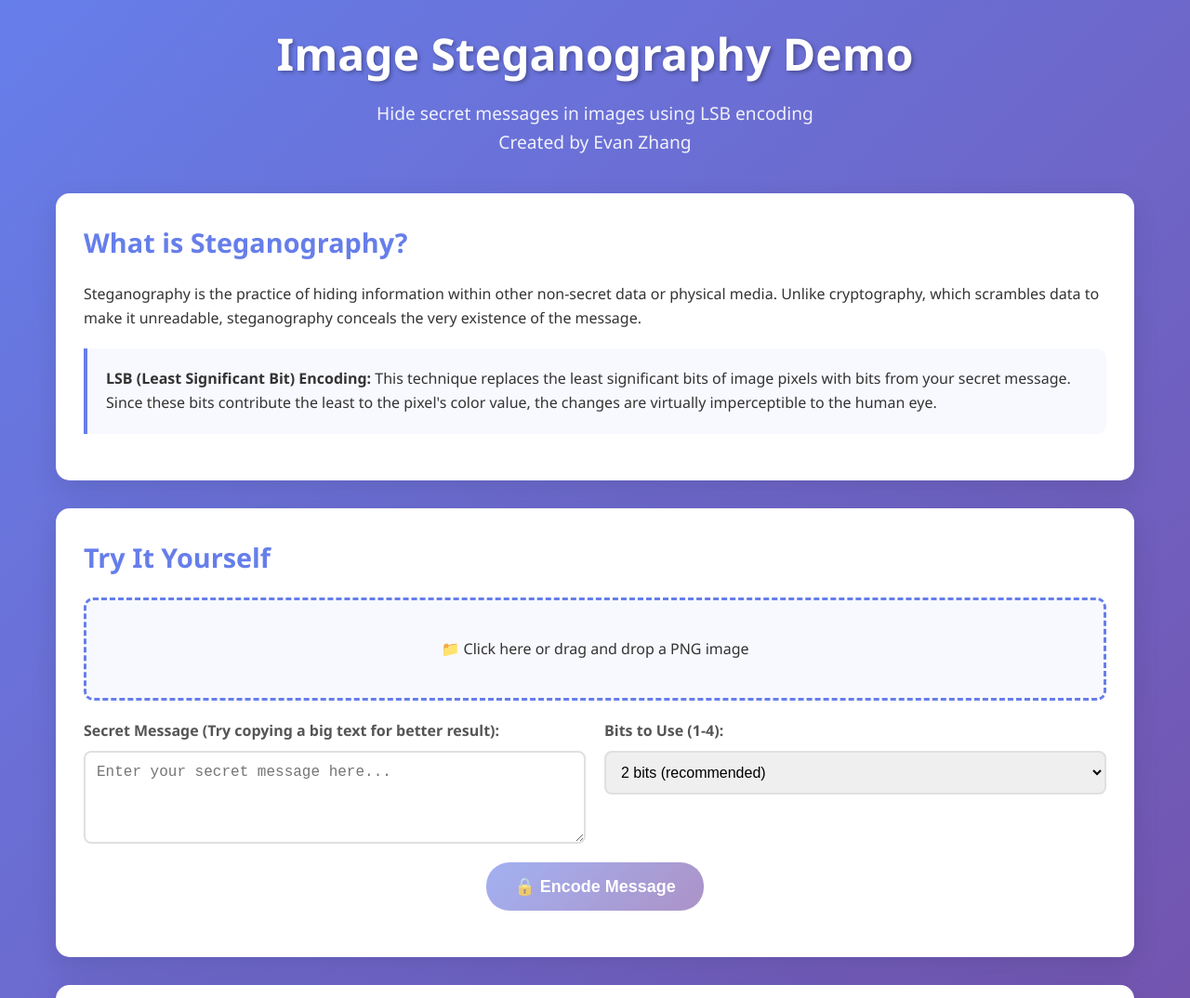
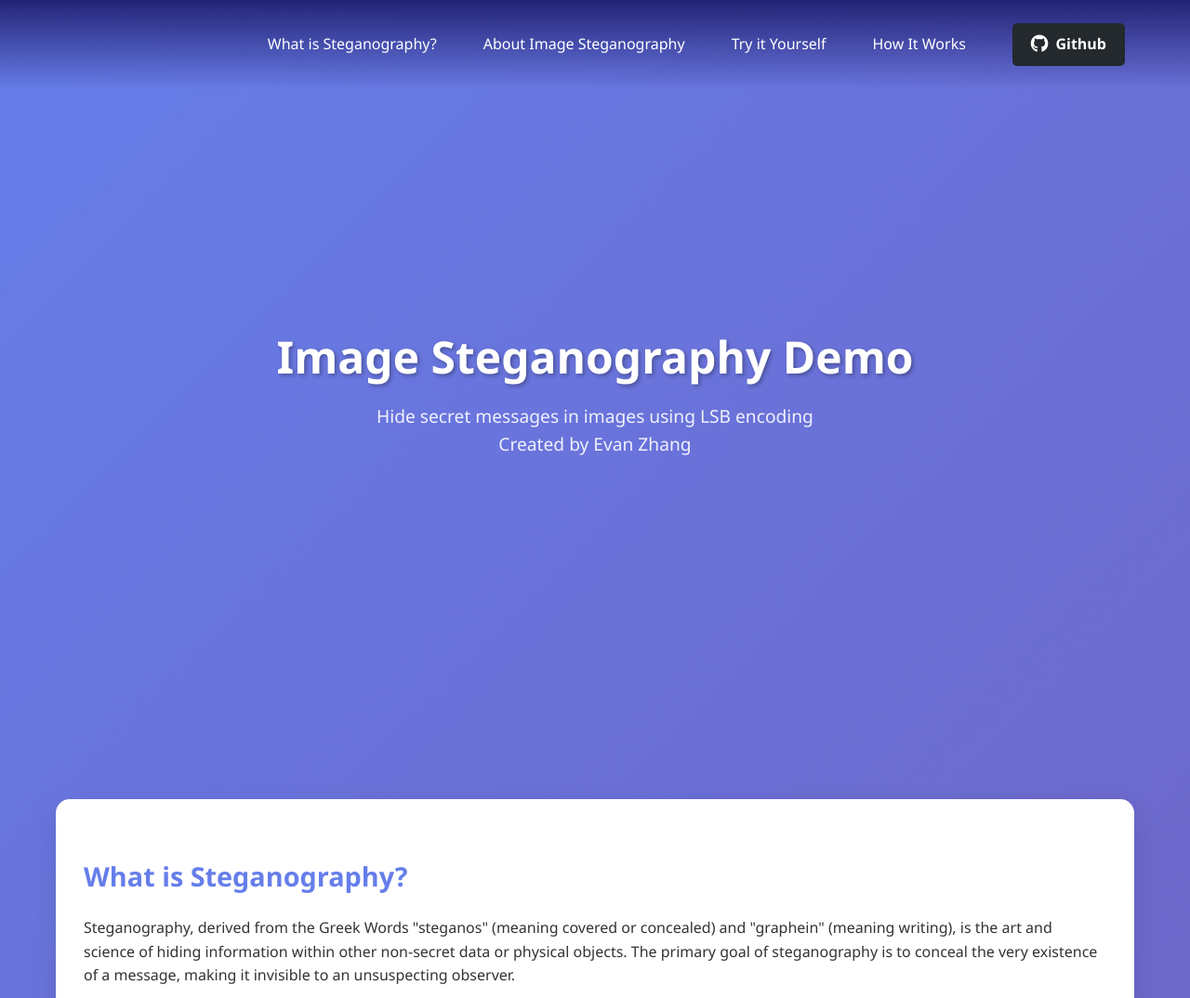
Before and after one commit to eczhang12/Image-Steganography-mini, a plain HTML site: page index.html in a window 1280 px wide. Shown: the top 1074 px of the page at 93% size. Drawn offline with Linux system fonts and the light colour scheme.

Commit message:
Added Nav bar, made each section take up the entire page, changed "What is Steganography"

```diff
--- a/index.html
+++ b/index.html
@@ -8,6 +8,16 @@
     <link rel="stylesheet" href="styles.css" />
 </head>
 <body>
+    <nav class="navbar">
+        <ul class="navbar-nav">
+            <li><a href="#what-is-steganography">What is Steganography?</a></li>
+            <li><a href="#about-image-steganography">About Image Steganography</a></li>
+            <li><a href="#try-it-yourself">Try it Yourself</a></li>
+            <li><a href="#how-it-works">How It Works</a></li>
+            <li><a href="https://github.com/eczhang12/Image-Steganography-mini" target="_blank" class="github-btn"><i class="fab fa-github"></i>Github</a></li>
+        </ul>
+
+    </nav>
     <div class="container">
         <div class="header">
             <h1>Image Steganography Demo</h1>
@@ -15,16 +25,31 @@
             <p>Created by Evan Zhang</p>
         </div>
 
-        <div class="section">
+        <div class="section" id="what-is-steganography">
             <h2>What is Steganography?</h2>
-            <p>Steganography is the practice of hiding information within other non-secret data or physical media. Unlike cryptography, which scrambles data to make it unreadable, steganography conceals the very existence of the message.</p>
+            <p>Steganography, derived from the Greek Words "steganos" (meaning covered or concealed) and "graphein" (meaning writing), is the art and science of hiding information within other non-secret data or physical objects. The primary goal of steganography is to conceal the very existence of a message, making it invisible to an unsuspecting observer.</p>
+            <h3>A Brief History</h3>
+            <p>The practice of steganography dates back to ancient times. One of the earliest recorded examples come from ancient Greece, where Histiaeus, a Greek tyrant, shaved a slave's head, tattooed a message on his scalp, and then waited for his hair to grow back before sending him. Another historical example involved writing messages on wooden tablets and covering them with wax, making them appear as blank tablets.</p>
+            <h3>General Principle</h3>
+            <p>At its core, steganography leverages the redundancy or "noise" inherent in various media. By making subtle alterations to these imperceptible parts of a cover medium (like an image, audio file, or video), a secret message can be embedded without visibly or audibly changing the original file. The effectiveness relies on the human perception system's limitations.</p>
+            <h3>Types of Digital Steganography</h3>
+            <ul>
+                <li><strong>Image Steganography:</strong> Hiding data within image files by manipulating pixels</li>
+                <li><strong>Audio Steganography:</strong> Embedding messages in audio files by manipulating sound frequences, echo, or other properties.</li>
+                <li><strong>Video Steganography:</strong> A more complex form, hiding data within video frames, essentially applying image steganography to a sequence of images.</li>
+                <li><strong>Text Steganography:</strong> Concealing information within text files by manipulating formatting (spaces, tabs, font styles), using specific word choices, or even hidden characters.</li>
+            </ul>
+        </div>
+        <div class="section" id="about-image-steganography">
+            <h2>About Image Steganography</h2>
 
             <div class="info-box">
                 <strong>LSB (Least Significant Bit) Encoding:</strong> This technique replaces the least significant bits of image pixels with bits from your secret message. Since these bits contribute the least to the pixel's color value, the changes are virtually imperceptible to the human eye.
             </div>
+
         </div>
 
-        <div class="section">
+        <div class="section" id="try-it-yourself">
             <h2>Try It Yourself</h2>
 
             <div class="upload-area" id="uploadArea">
@@ -72,7 +97,7 @@
             </div>
         </div>
 
-        <div class="section">
+        <div class="section" id="how-it-works">
             <h2>How It Works</h2>
             <p>The algorithm works by:</p>
             <ol style="margin-left: 20px; margin-top: 10px;">
--- a/styles.css
+++ b/styles.css
@@ -3,6 +3,56 @@
     padding: 0;
     box-sizing: border-box;
 }
+
+html {
+    scroll-behavior: smooth;
+    scroll-padding-top: 80px;
+}
+
+.navbar {
+    background-color: transparent;
+    color: #ecf0f1;
+    padding: 15px 30px;
+    display: flex;
+    justify-content: left;
+    align-items: center;
+    position: fixed;
+    width: 100%;
+    top: 0;
+    left: 0;
+    z-index: 1000;
+    /* box-shadow: 0 2px 5px rgba(0,0,0,0.2); */
+    background: linear-gradient(to bottom, rgb(35, 35, 117), rgba(102, 126, 234, 0));
+
+}
+
+.navbar-nav {
+    list-style: none;
+    margin: 0;
+    padding: 0;
+    width: 100%;
+    display: flex;
+    flex-direction: row;
+    align-items: center;
+    justify-content: right;
+}
+
+.navbar-nav li {
+    margin-right: 30px;
+    padding: 10px;
+
+}
+
+.navbar-nav li:hover {
+    background-color: #9494e6;
+}
+
+.navbar-nav a {
+    color: white;
+    text-decoration: none;
+}
+
+
 
 body {
     font-family: 'Segoe UI', Tahoma, Geneva, Verdana, sans-serif;
@@ -22,6 +72,11 @@ body {
     text-align: center;
     color: white;
     margin-bottom: 40px;
+    height: 100vh;
+    display: flex;
+    flex-direction: column;
+    justify-content: center;
+
 }
 
 .header h1 {
@@ -41,12 +96,26 @@ body {
     padding: 30px;
     margin-bottom: 30px;
     box-shadow: 0 10px 30px rgba(0,0,0,0.1);
+
+    height: 90vh;
+    display: flex;
+    flex-direction: column;
+    justify-content: center;
 }
 
 .section h2 {
     color: #667eea;
     margin-bottom: 20px;
     font-size: 1.8rem;
+}
+
+.section h3 {
+    color:#667eea;
+    margin-top: 20px;
+}
+
+#what-is-steganography ul {
+    padding-left: 20px;
 }
 
 .upload-area {
@@ -178,7 +247,7 @@ footer {
     margin-top: 40px;
 }
 
-footer a.github-btn {
+a.github-btn {
     background-color: #24292e;
     color: white;
     padding: 10px 20px;
@@ -191,12 +260,12 @@ footer a.github-btn {
     transition: background-color 0.3s ease, transform 0.2s ease;
 }
 
-footer a.github-btn:hover {
+a.github-btn:hover {
     background-color: #444c56;
     transform: translateY(-2px);
 }
 
-footer a.github-btn i {
+a.github-btn i {
     font-size: 1.2rem;
 }
 
```
